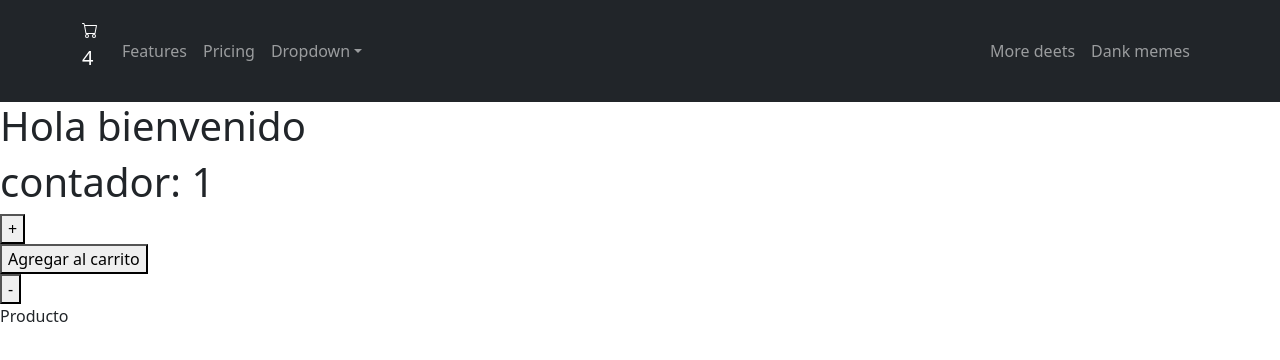
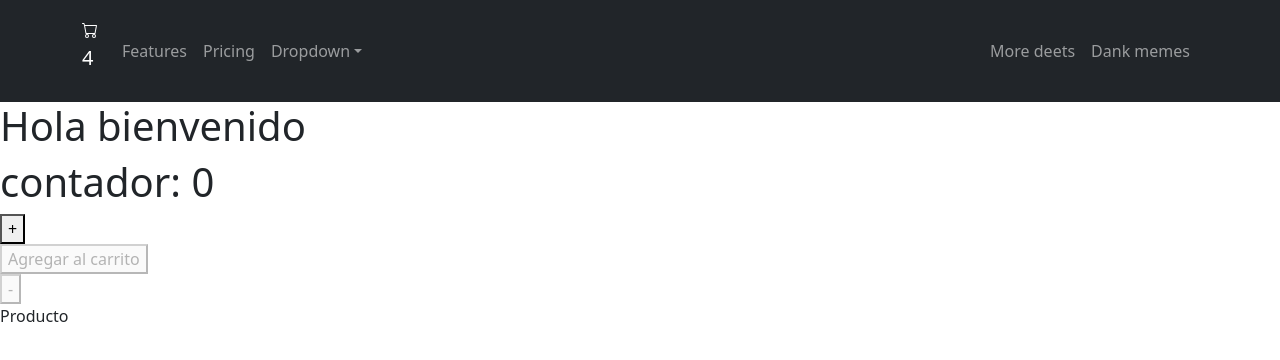
Before and after one commit to ZGMauri/AppReact, a React (Create React App) app: page / in a window 1280 px wide. Shown: the top 360 px of the page. Built offline with nearby package versions, Linux system fonts and the light colour scheme.

Commit message:
modificaciones en los botones

```diff
--- a/src/App.js
+++ b/src/App.js
@@ -27,7 +27,7 @@ function App() {
 
       <ItemListContainer mensaje = {saludo}/>
 
-      <ItemCount stock={10} initial={1} onAdd={onAddfunction}/>
+      <ItemCount stock={10} initial={0} onAdd={onAddfunction}/>
 
       <Producto />
 
--- a/src/components/ItemCount.jsx
+++ b/src/components/ItemCount.jsx
@@ -1,39 +1,28 @@
+import { isDisabled } from '@testing-library/user-event/dist/utils';
 import React, {useState , useEffect} from 'react'
 
 export default function ItemCount( {stock, initial, onAdd}) {
 
     const [contador, setContador] = useState(initial);
 
-    useEffect (() =>{
-    }, [])
-
-    useEffect (() =>{
-        if (contador > stock){
-            alert('No hay mas stock disponible')
-        }
-    });
-
-    useEffect (() =>{
-
-        return () => {
-
-        }
-    },[])
-
     return (
         <div>
             <h1>contador: {contador}</h1>
             <button
+                disabled = {contador === stock}
                 onClick={()=>{
                     setContador(contador+1);
                 }}>+</button>
 
-                <div><button onClick={()=>{
+                <div><button
+                    disabled = {contador === initial}
+                    onClick={()=>{
                     onAdd(contador)
                 }}>Agregar al carrito</button></div>
 
                 <button
-                onClick={()=>{
+                    disabled = {contador === 0}
+                    onClick={()=>{
                     setContador(contador-1);
                 }}>-</button>
         </div>
```
